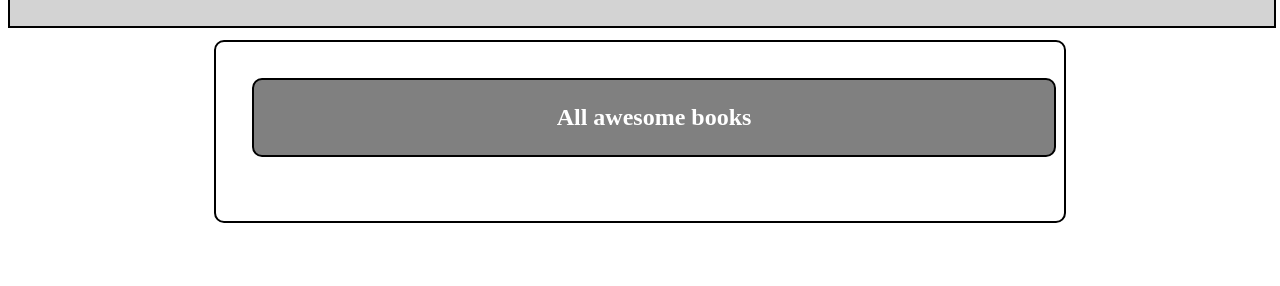
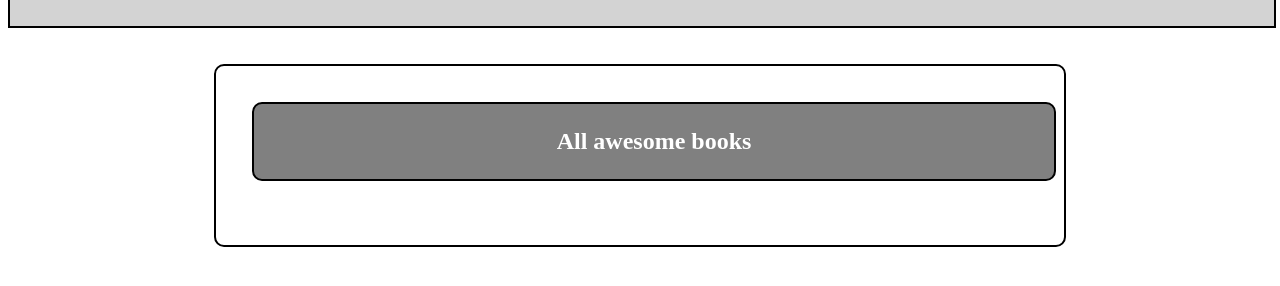
Before and after one commit to wacoo/Awesome-books, a website: page index.html in a window 1280 px wide. Shown: the part 108-394 px from the top of the page. Drawn offline with Linux system fonts and the light colour scheme.

Commit message:
Update style.css

```diff
--- a/static/css/style.css
+++ b/static/css/style.css
@@ -119,3 +119,10 @@ li.active {
   border: #fff solid 1px;
   color: #fff;
 }
+
+.wrapper {
+  display: flex;
+  flex-direction: column;
+  align-items: center;
+  margin-top: 24px;
+}
```
